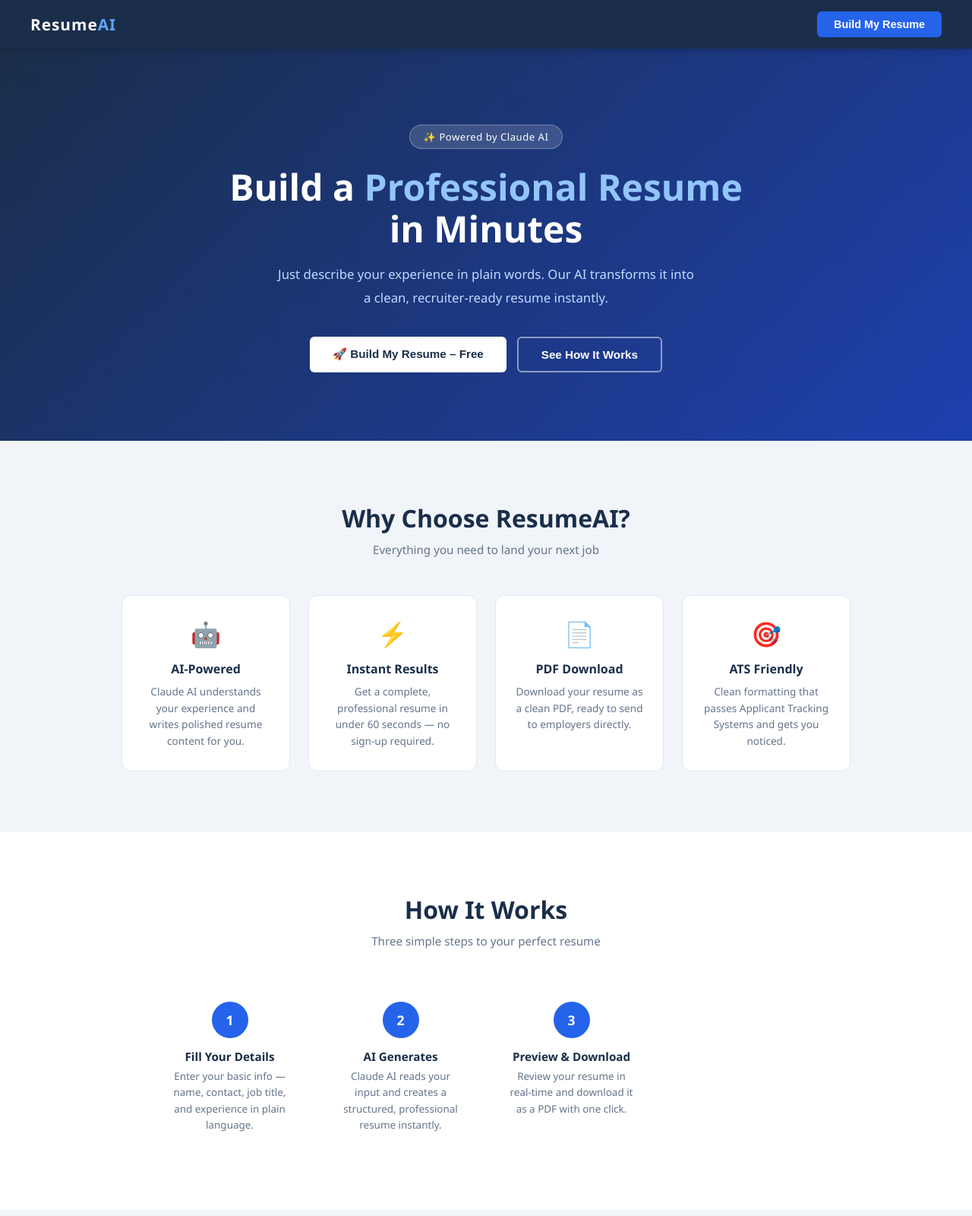
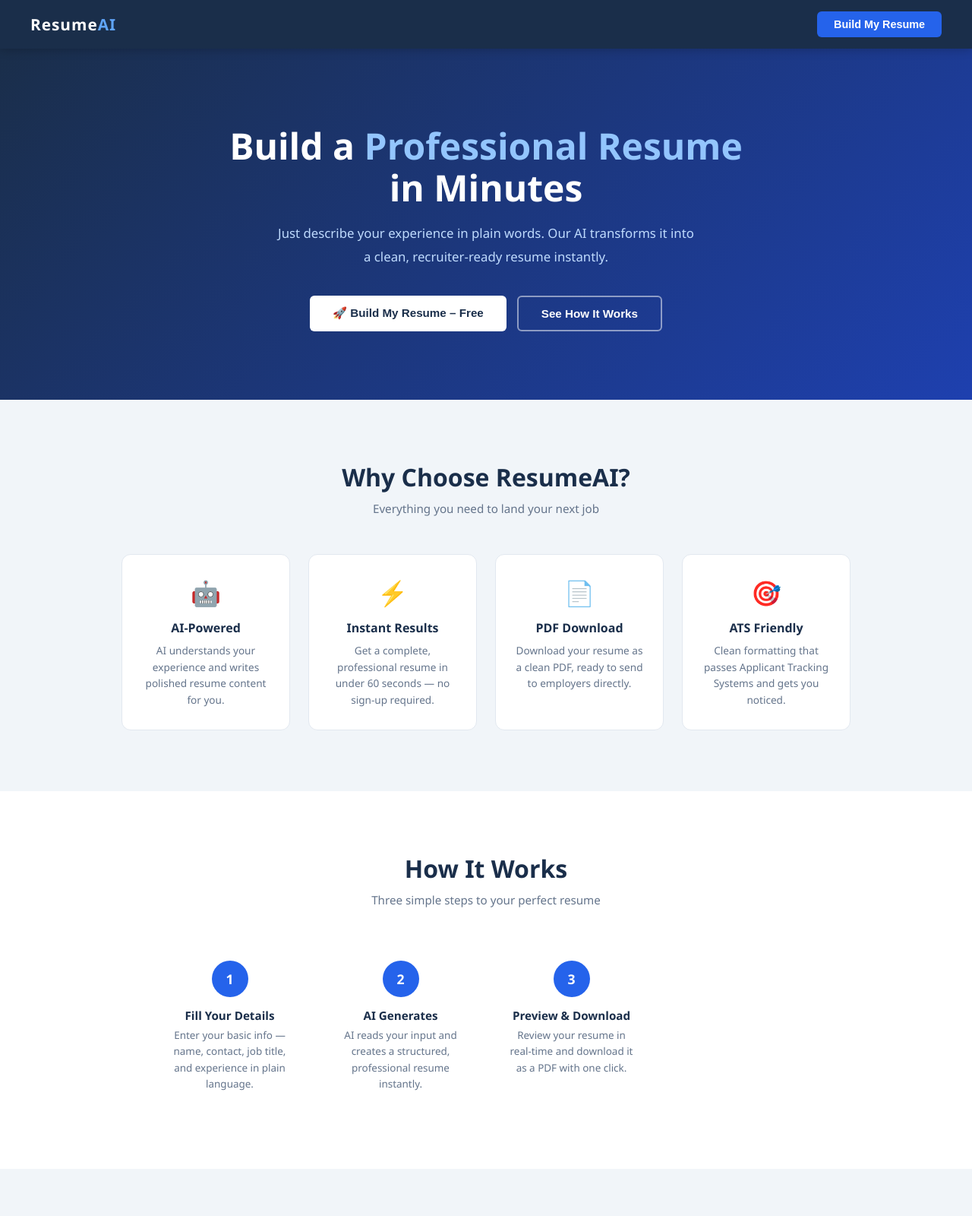
Before and after one commit to rohitsinhgithub/resume-ai, a plain HTML site: page index.html in a window 1280 px wide. Shown: the top 1600 px of the page at 76% size. Drawn offline with Linux system fonts and the light colour scheme.

Commit message:
Update index.html

```diff
--- a/index.html
+++ b/index.html
@@ -130,7 +130,7 @@
 
 <!-- HERO -->
 <div class="hero">
-  <div class="hero-badge">✨ Powered by Claude AI</div>
+  <!-- <div class="hero-badge">✨ Powered by Claude AI</div> -->
   <h1>Build a <span>Professional Resume</span><br/>in Minutes</h1>
   <p>Just describe your experience in plain words. Our AI transforms it into a clean, recruiter-ready resume instantly.</p>
   <div class="hero-btns">
@@ -144,7 +144,7 @@
   <h2>Why Choose ResumeAI?</h2>
   <p class="features-sub">Everything you need to land your next job</p>
   <div class="features-grid">
-    <div class="feature-card"><div class="feature-icon">🤖</div><h4>AI-Powered</h4><p>Claude AI understands your experience and writes polished resume content for you.</p></div>
+    <div class="feature-card"><div class="feature-icon">🤖</div><h4>AI-Powered</h4><p>AI understands your experience and writes polished resume content for you.</p></div>
     <div class="feature-card"><div class="feature-icon">⚡</div><h4>Instant Results</h4><p>Get a complete, professional resume in under 60 seconds — no sign-up required.</p></div>
     <div class="feature-card"><div class="feature-icon">📄</div><h4>PDF Download</h4><p>Download your resume as a clean PDF, ready to send to employers directly.</p></div>
     <div class="feature-card"><div class="feature-icon">🎯</div><h4>ATS Friendly</h4><p>Clean formatting that passes Applicant Tracking Systems and gets you noticed.</p></div>
@@ -157,7 +157,7 @@
   <p class="how-sub">Three simple steps to your perfect resume</p>
   <div class="steps">
     <div class="step"><div class="step-num">1</div><h4>Fill Your Details</h4><p>Enter your basic info — name, contact, job title, and experience in plain language.</p></div>
-    <div class="step"><div class="step-num">2</div><h4>AI Generates</h4><p>Claude AI reads your input and creates a structured, professional resume instantly.</p></div>
+    <div class="step"><div class="step-num">2</div><h4>AI Generates</h4><p>AI reads your input and creates a structured, professional resume instantly.</p></div>
     <div class="step"><div class="step-num">3</div><h4>Preview & Download</h4><p>Review your resume in real-time and download it as a PDF with one click.</p></div>
   </div>
 </div>
@@ -233,7 +233,7 @@
 
 <!-- FOOTER -->
 <footer>
-  <p>© 2026 <span>ResumeAI</span> · Built with Claude AI · Helping professionals land their dream jobs 🚀</p>
+  <p>© 2026 <span>ResumeAI</span> · Built with AI · Helping professionals land their dream jobs 🚀</p>
 </footer>
 
 <script>
```
